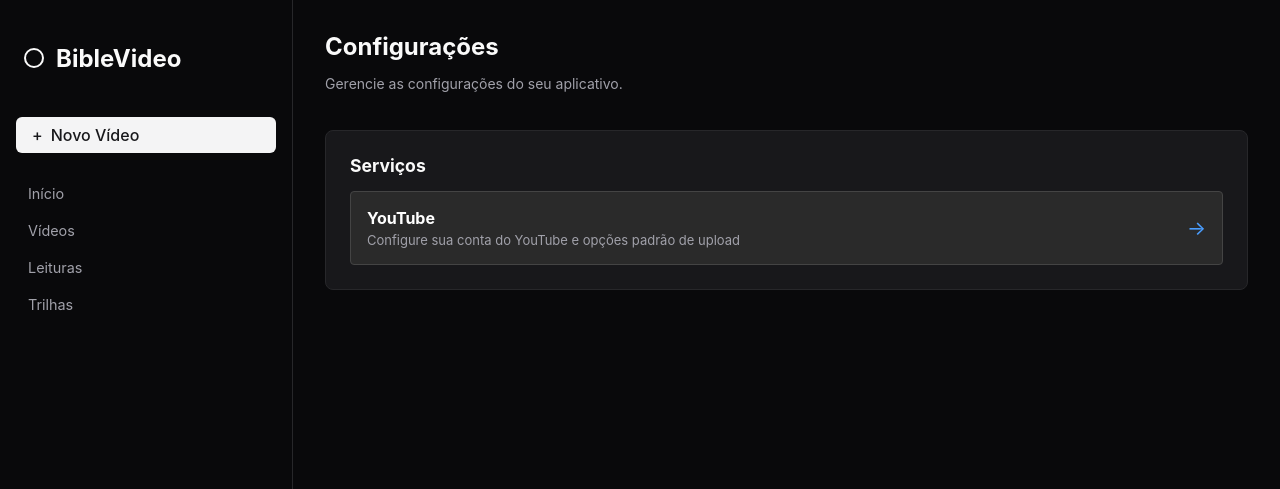
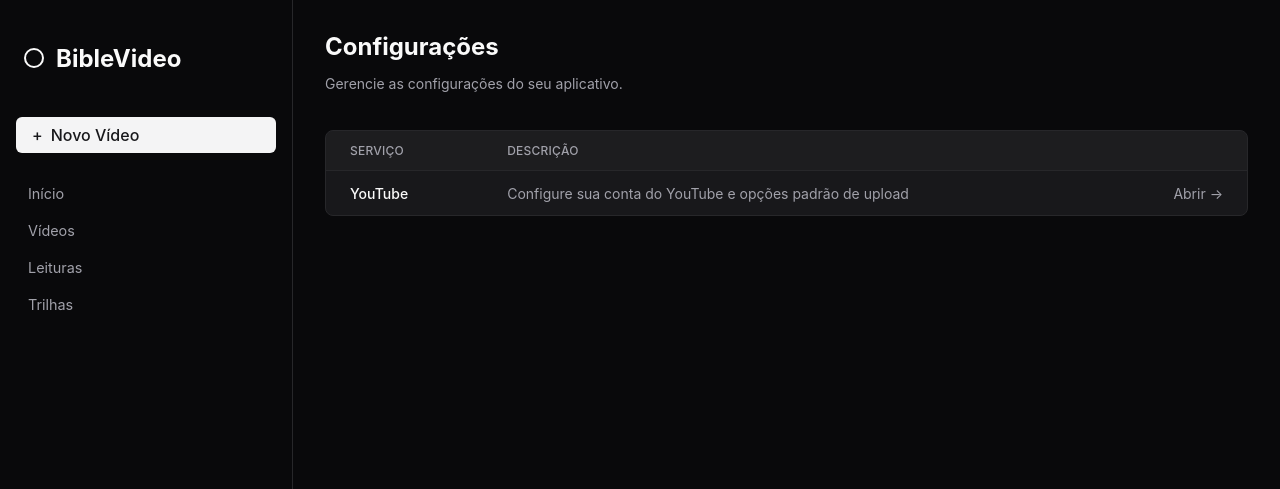
Before and after one commit to Projeto-Euaggelion/biblevideo.app, a FastAPI app: page /settings in a window 1280 px wide. Shown: the top 489 px of the page. Run offline with FastAPI, Linux system fonts and the light colour scheme; some libraries are stand-ins or nearby versions.

Commit message:
feat: Refactor YouTube settings and thumbnail sections for improved layout and functionality

```diff
--- a/main.py
+++ b/main.py
@@ -1110,9 +1110,10 @@ def open_youtube_thumbnail_editor(job_id: str):
 
     Se ainda não existir uma thumbnail salva para este vídeo, o editor abre
     com uma imagem de fundo gerada automaticamente no mesmo padrão visual da
-    tela inicial do vídeo (mesmo template, cores e grain) e com o título e a
-    descrição configurados para o YouTube já posicionados como textos
-    editáveis por cima — não como texto fixo desenhado na imagem.
+    tela inicial do vídeo (mesmo template, cores e grain) e com o título e o
+    subtítulo da tela inicial já posicionados como textos editáveis por cima
+    — os mesmos textos exibidos na abertura do vídeo, não como texto fixo
+    desenhado na imagem.
     """
     job = job_store.load_job(job_id)
     if not job:
@@ -1132,7 +1133,9 @@ def open_youtube_thumbnail_editor(job_id: str):
     else:
         youtube_settings = job.get("youtube_settings") or {}
         title = youtube_settings.get("title") or job.get("title", "")
-        description = _truncate_for_thumbnail(youtube_settings.get("description", ""))
+        # Mesmo subtítulo exibido na tela inicial do vídeo (configurado na
+        # criação do job), não a descrição do YouTube.
+        description = _truncate_for_thumbnail(job.get("intro_subtitle", ""))
 
         base_image_path = OUTPUT_DIR / f"{job_id}_thumbnail_base.png"
         try:
--- a/static/app.css
+++ b/static/app.css
@@ -168,6 +168,7 @@ body.no-sidebar .main-content {
 /* Page header */
 .page-header {
     display: flex;
+    flex-direction: row;
     align-items: flex-start;
     justify-content: space-between;
     gap: 1rem;
@@ -216,6 +217,7 @@ body.no-sidebar .main-content {
 
 /* Buttons */
 .button, button {
+    width:fit-content;
     display: inline-flex;
     align-items: center;
     justify-content: center;
--- a/templates/app/config.html
+++ b/templates/app/config.html
@@ -9,61 +9,25 @@
   </div>
 </div>
 
-<div class="page-content">
-    <section class="card">
-        <h2>Serviços</h2>
-        <div class="settings-list">
-            <a href="/settings/youtube" class="settings-item">
-                <div>
-                    <h3>YouTube</h3>
-                    <p class="muted">Configure sua conta do YouTube e opções padrão de upload</p>
-                </div>
-                <span class="arrow">→</span>
-            </a>
-        </div>
-    </section>
-</div>
+<section class="card card-table">
+  <table class="data-table">
+    <thead>
+      <tr>
+        <th>Serviço</th>
+        <th>Descrição</th>
+        <th class="col-actions"></th>
+      </tr>
+    </thead>
+    <tbody>
+      <tr class="data-row" onclick="window.location.href='/settings/youtube'">
+        <td class="col-title">YouTube</td>
+        <td class="muted">Configure sua conta do YouTube e opções padrão de upload</td>
+        <td class="col-actions">
+          <a href="/settings/youtube" class="link-arrow" onclick="event.stopPropagation()">Abrir →</a>
+        </td>
+      </tr>
+    </tbody>
+  </table>
+</section>
 
-<style>
-.settings-list {
-  display: flex;
-  flex-direction: column;
-  gap: 12px;
-}
-
-.settings-item {
-  display: flex;
-  justify-content: space-between;
-  align-items: center;
-  padding: 16px;
-  background: #2a2a2a;
-  border: 1px solid #444;
-  border-radius: 4px;
-  text-decoration: none;
-  color: inherit;
-  transition: all 0.2s ease;
-}
-
-.settings-item:hover {
-  background: #333;
-  border-color: #4a9eff;
-}
-
-.settings-item h3 {
-  margin: 0;
-  margin-bottom: 4px;
-  color: #fff;
-  font-size: 16px;
-}
-
-.settings-item .muted {
-  margin: 0;
-  font-size: 13px;
-}
-
-.settings-item .arrow {
-  font-size: 20px;
-  color: #4a9eff;
-}
-</style>
 {% endblock %}
--- a/templates/app/youtube-settings.html
+++ b/templates/app/youtube-settings.html
@@ -246,11 +246,6 @@
   flex-wrap: wrap;
 }
 
-.button {
-  flex: 1;
-  min-width: 200px;
-}
-
 .button-danger {
   color: #ff8a8a;
   border-color: #8b4444;
```
Also changed, not shown: templates/app/youtube.html (+33 -49 lines).
